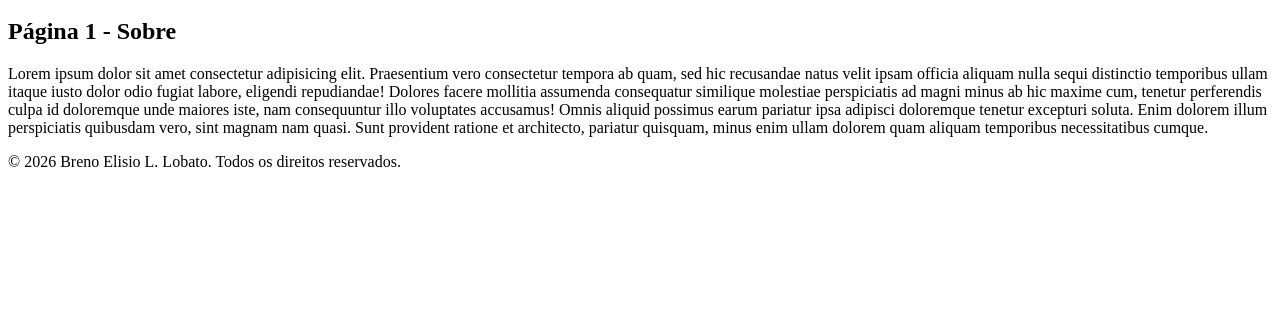
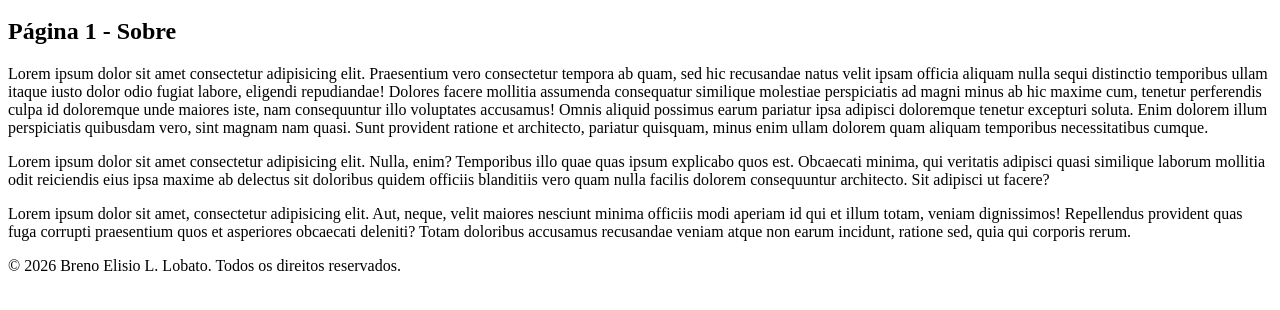
Before and after one commit to Brenoell/exemplo-repo-front-11tdspj-2026, a plain HTML site: page pagina1.html in a window 1280 px wide. Shown: the part 118-428 px from the top of the page. Drawn offline with Linux system fonts and the light colour scheme.

Commit message:
feat : Refatoração da página 1 realizada com sucesso.

```diff
--- a/pagina1.html
+++ b/pagina1.html
@@ -22,6 +22,12 @@
         <p>
             Lorem ipsum dolor sit amet consectetur adipisicing elit. Praesentium vero consectetur tempora ab quam, sed hic recusandae natus velit ipsam officia aliquam nulla sequi distinctio temporibus ullam itaque iusto dolor odio fugiat labore, eligendi repudiandae! Dolores facere mollitia assumenda consequatur similique molestiae perspiciatis ad magni minus ab hic maxime cum, tenetur perferendis culpa id doloremque unde maiores iste, nam consequuntur illo voluptates accusamus! Omnis aliquid possimus earum pariatur ipsa adipisci doloremque tenetur excepturi soluta. Enim dolorem illum perspiciatis quibusdam vero, sint magnam nam quasi. Sunt provident ratione et architecto, pariatur quisquam, minus enim ullam dolorem quam aliquam temporibus necessitatibus cumque.
         </p>
+		<p>
+			Lorem ipsum dolor sit amet consectetur adipisicing elit. Nulla, enim? Temporibus illo quae quas ipsum explicabo quos est. Obcaecati minima, qui veritatis adipisci quasi similique laborum mollitia odit reiciendis eius ipsa maxime ab delectus sit doloribus quidem officiis blanditiis vero quam nulla facilis dolorem consequuntur architecto. Sit adipisci ut facere?
+		</p>
+		<p>
+			Lorem ipsum dolor sit amet, consectetur adipisicing elit. Aut, neque, velit maiores nesciunt minima officiis modi aperiam id qui et illum totam, veniam dignissimos! Repellendus provident quas fuga corrupti praesentium quos et asperiores obcaecati deleniti? Totam doloribus accusamus recusandae veniam atque non earum incidunt, ratione sed, quia qui corporis rerum.
+		</p>
     </section>
   </main>
   <footer>
```
